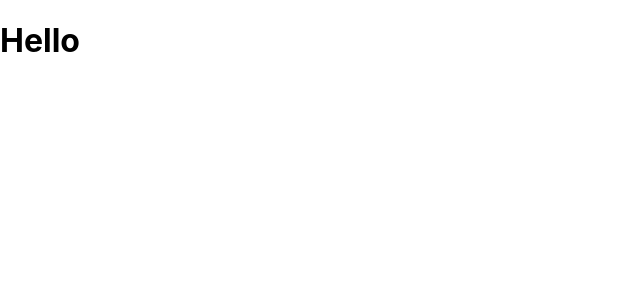
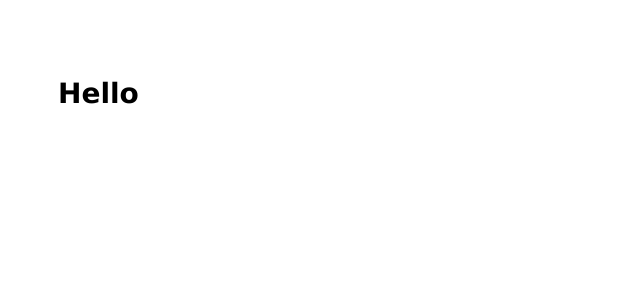
Before and after one commit to Cmolerov/pet-detail-react, a React (Create React App) app: page / in a window 1280 px wide. Shown: the top 300 px of the page, without its empty margins (0-640 px from the left). Built offline with nearby package versions, Linux system fonts and the light colour scheme.

Commit message:
set site wide styles in index.css

```diff
--- a/src/index.css
+++ b/src/index.css
@@ -1,13 +1,18 @@
 body {
-  margin: 0;
-  font-family: -apple-system, BlinkMacSystemFont, 'Segoe UI', 'Roboto', 'Oxygen',
-    'Ubuntu', 'Cantarell', 'Fira Sans', 'Droid Sans', 'Helvetica Neue',
-    sans-serif;
-  -webkit-font-smoothing: antialiased;
-  -moz-osx-font-smoothing: grayscale;
+    padding: 50px;
+    font: 14px "Lucida Grande", Helvetica, Arial, sans-serif;
 }
 
-code {
-  font-family: source-code-pro, Menlo, Monaco, Consolas, 'Courier New',
-    monospace;
+a {
+    color: #00b7ff;
 }
+
+label {
+    display: block;
+    margin-bottom: 0.5em;
+}
+
+input {
+    display: block;
+    margin-bottom: 1em;
+}
```
